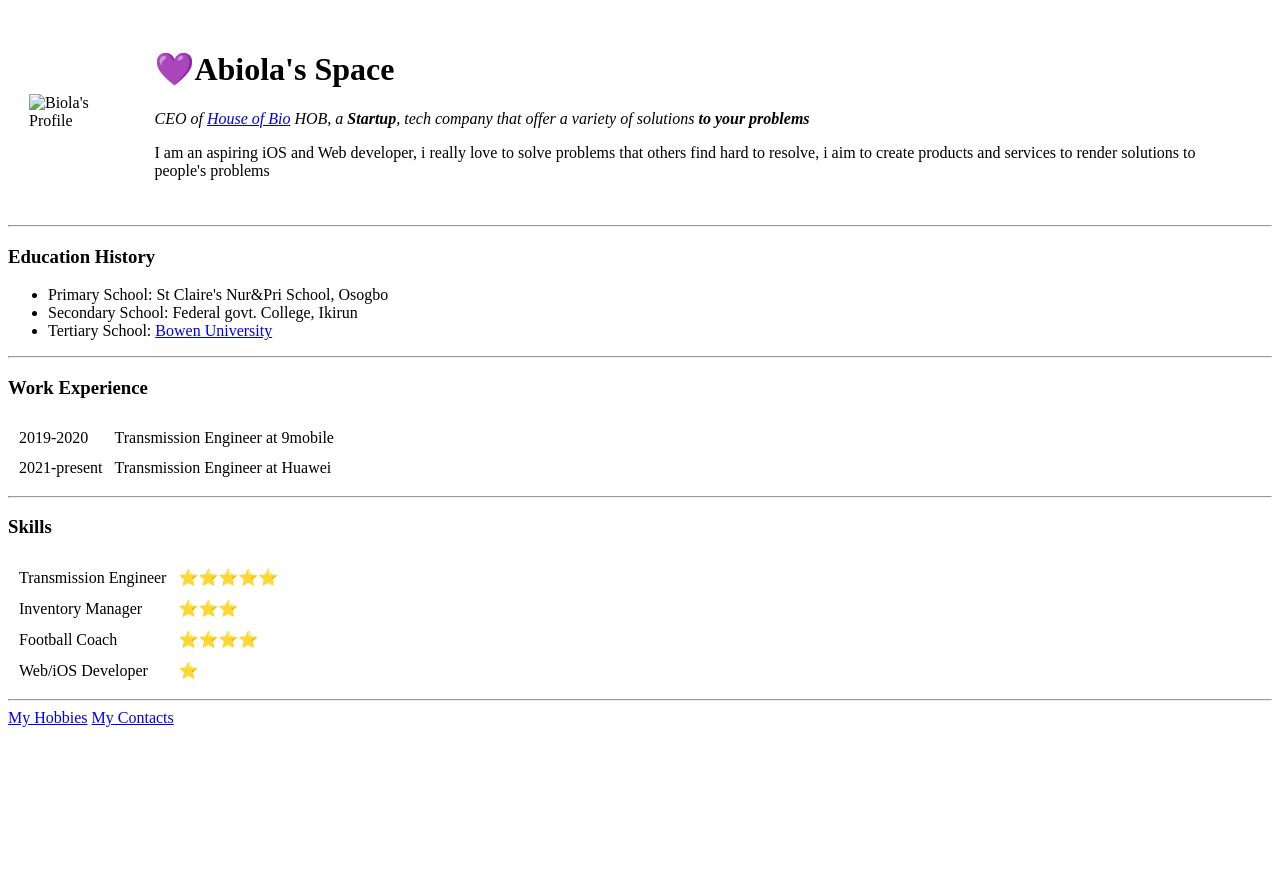
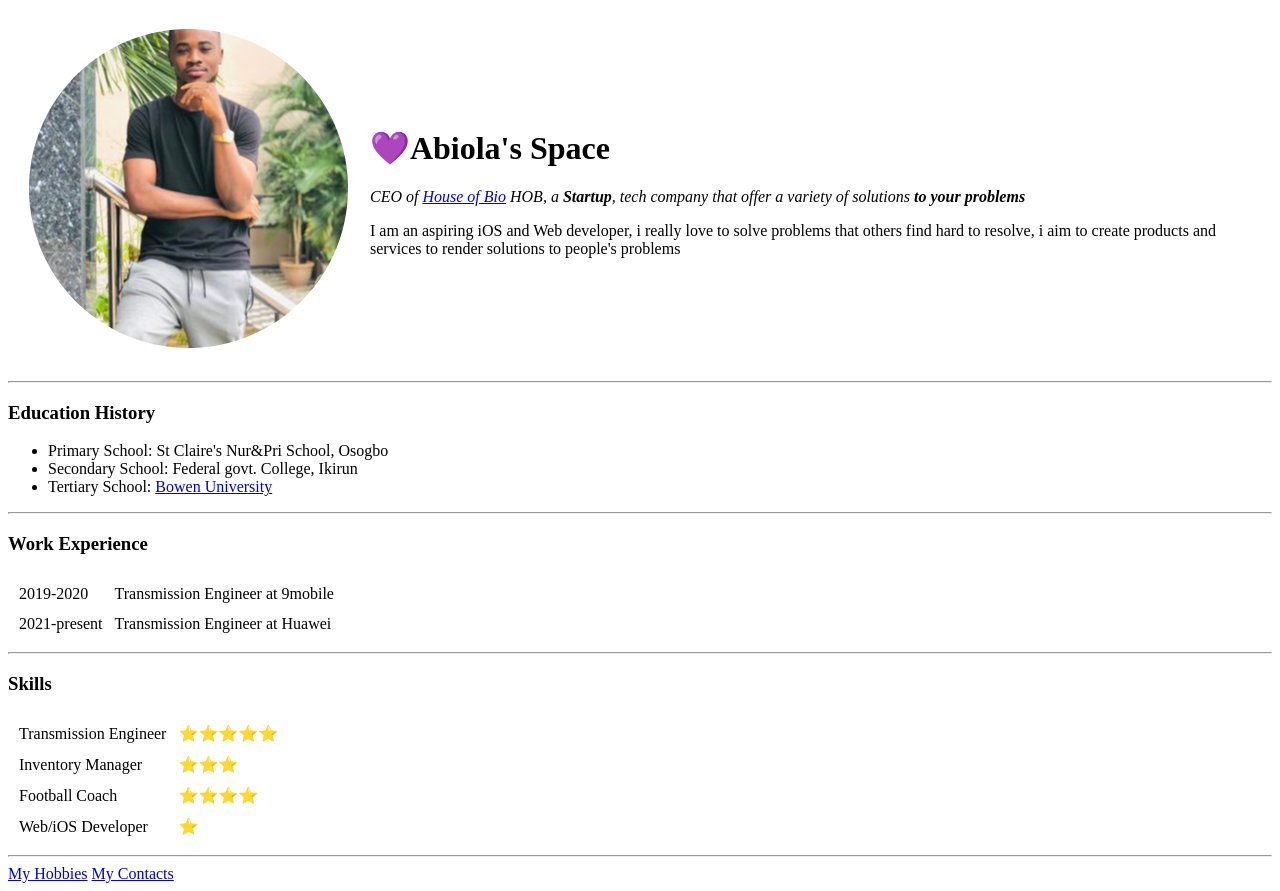
Before and after one commit to bio1019/Adekanmi-s-CV, a plain HTML site: page index.html in a window 1280 px wide. Before the commit the page ends 800 px from the top, so only its background shows below. Drawn offline with Linux system fonts and the light colour scheme.

Commit message:
Update index.html

```diff
--- a/index.html
+++ b/index.html
@@ -6,7 +6,7 @@
 <body>
     <table cellspacing="20">
         <tr>
-            <td><img src="Biola's Pic2.png" alt="Biola's Profile"></td>
+            <td><img src="images/Biola's Pic2.png" alt="Biola's Profile"></td>
             <td><h1>💜Abiola's Space</h1>
                 <p><em>CEO of <a href="https://www.instagram.com/houseofbio__/?next=%2F">House of Bio</a> HOB, a <strong>Startup</strong>, tech company that offer a variety of solutions <strong>to your problems</strong></em></p>
                 <p>I am an aspiring iOS and Web developer, i really love to solve problems that others find hard to resolve, i aim to create products and services to render solutions to people's problems</p></td>
```
